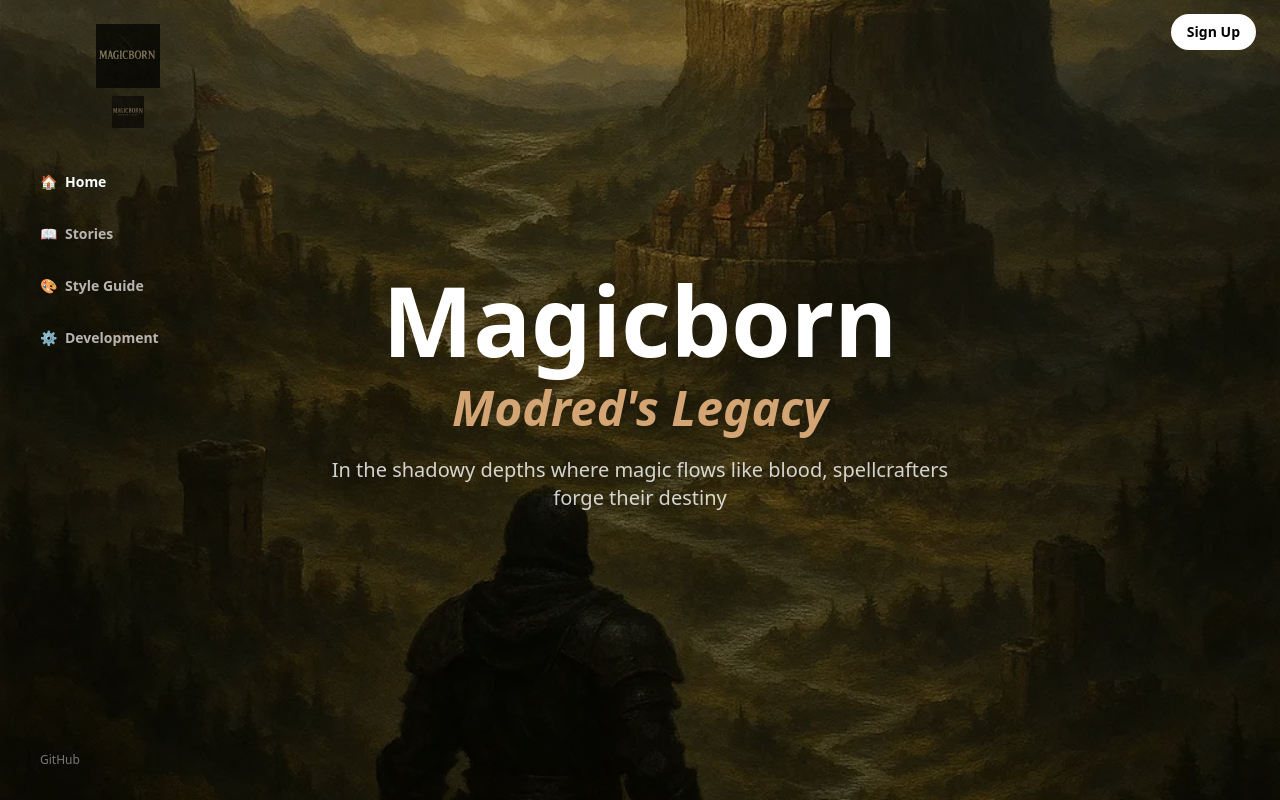
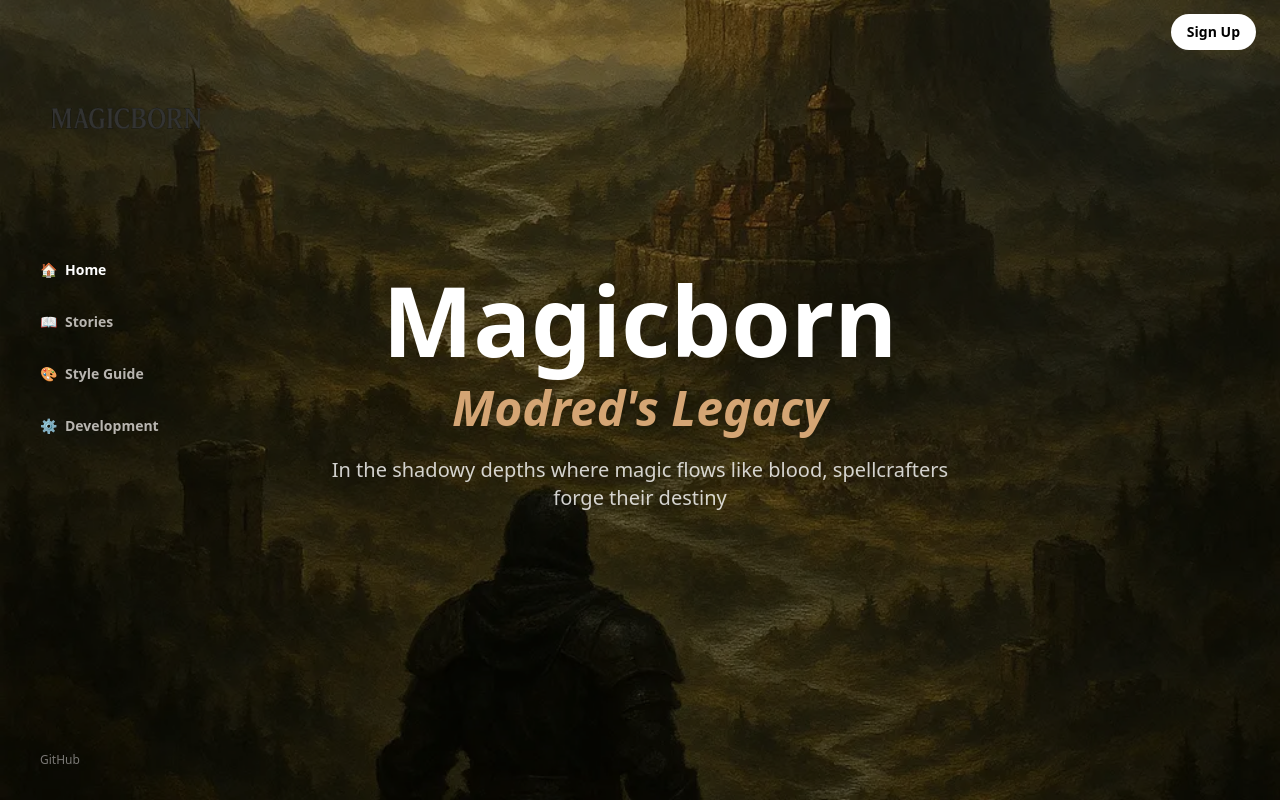
Before and after one commit to B2Gdevs/magicborn_opensource, a Next.js app: page / in a window 1280 px wide. Built offline with nearby package versions, Linux system fonts and the light colour scheme.

Commit message:
feat: Replace brand images with logo from logos folder
Logo Update:
- Replaced two brand images with single logo
- Using magicborn_logo.png from public/logos folder
- Cleaner, simpler branding in sidebar
- Logo properly sized and centered

```diff
--- a/components/SidebarNav.tsx
+++ b/components/SidebarNav.tsx
@@ -19,19 +19,10 @@ export default function SidebarNav() {
       <div className="flex flex-col h-full p-6">
         {/* Logo/Brand */}
         <Link href="/" className="mb-8 flex flex-col items-center">
-          <div className="relative w-48 h-16 mb-2">
+          <div className="relative w-48 h-48">
             <Image
-              src="/images/brand/mb_main.png"
-              alt="Magicborn"
-              fill
-              className="object-contain"
-              priority
-            />
-          </div>
-          <div className="relative w-40 h-8">
-            <Image
-              src="/images/brand/mb_mordreds_legacy.png"
-              alt="Modred's Legacy"
+              src="/logos/magicborn_logo.png"
+              alt="Magicborn: Modred's Legacy"
               fill
               className="object-contain"
               priority
```
